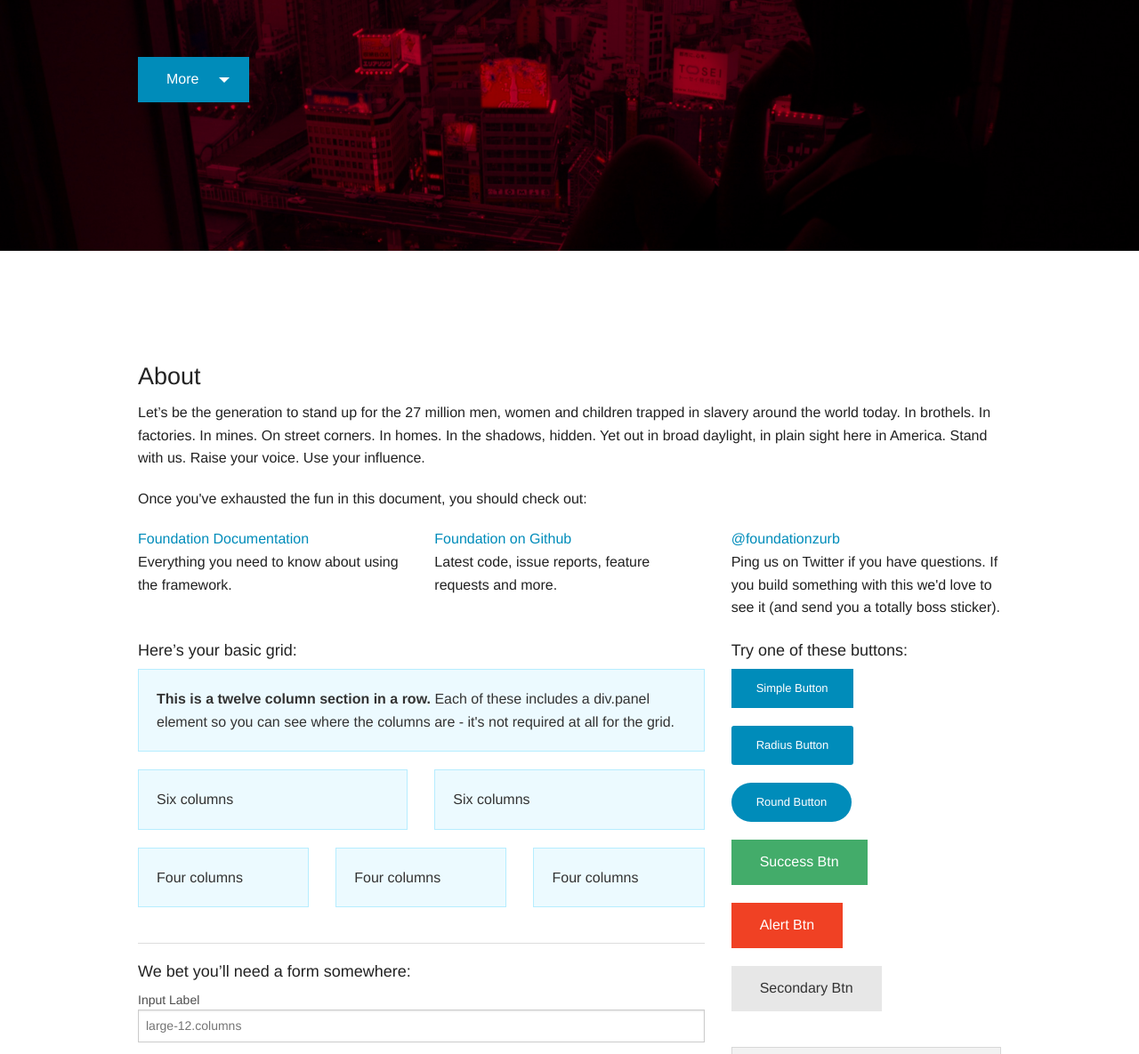
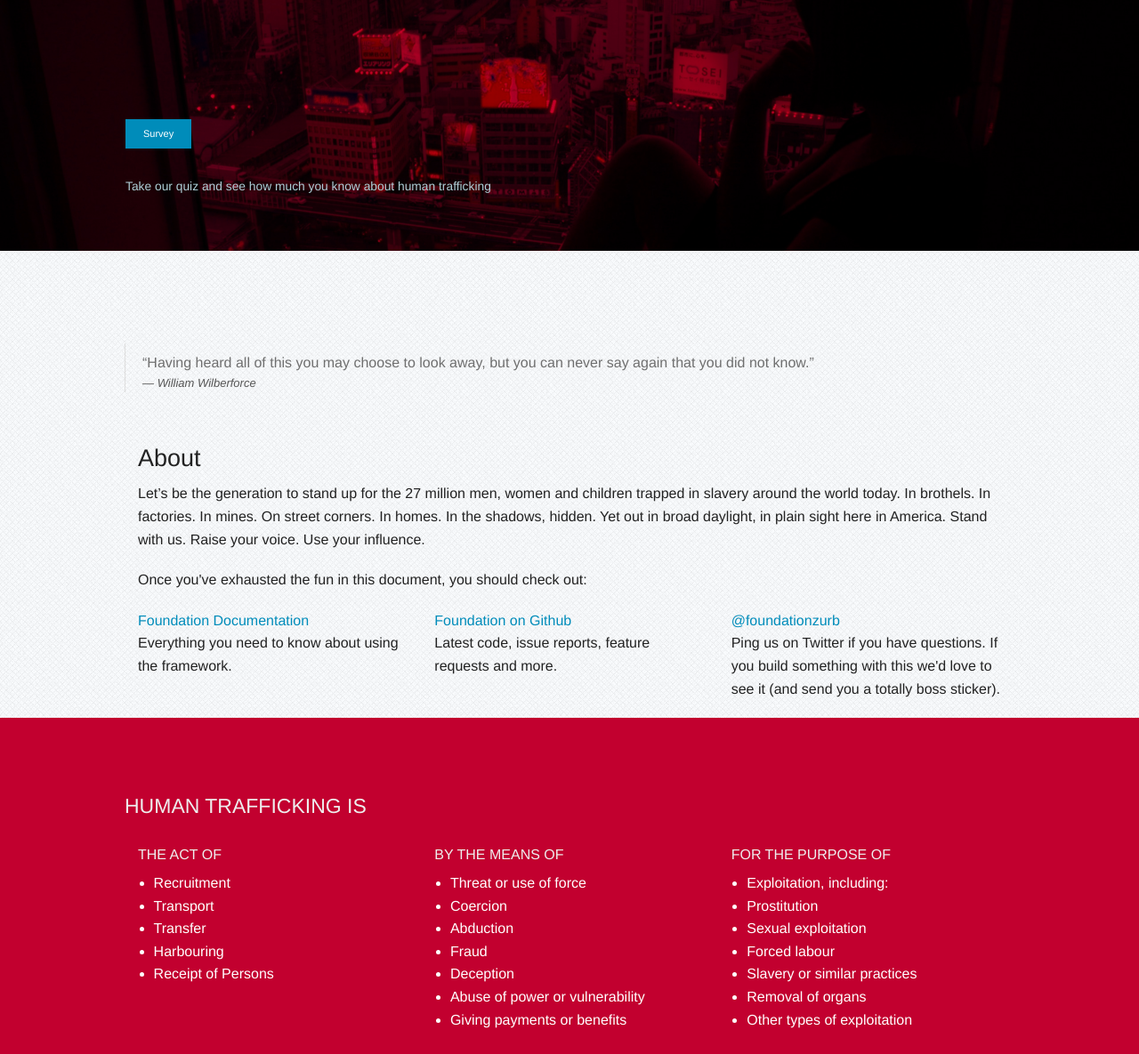
Before and after one commit to chuzzlewit/chainedfreedom, a website: page index.html in a window 1280 px wide. Shown: the part 218-1403 px from the top of the page at 89% size. Drawn offline with nearby package versions, Linux system fonts and the light colour scheme.

Commit message:
edited html and added background

```diff
--- a/index.html
+++ b/index.html
@@ -17,7 +17,9 @@
     <nav class="top-bar" data-topbar>
 
       <ul class="title-area">
-        <li class="name"><!-- Leave this empty --></li>
+        <li class="name">
+          <!-- Leave this empty -->
+        </li>
         <li class="toggle-topbar menu-icon"><a href="#">Menu</a>
         </li>
       </ul>
@@ -53,29 +55,38 @@
 
     <header class="row">
 
-    <div class="large-12 columns">
-        <img src="imgs/mainlogo.svg" alt="mainlogo"/><br>
 
-      <a href="#" data-dropdown="drop1" class="button dropdown">More</a>
+        <img src="imgs/mainlogo.svg" alt="mainlogo" />
         <br>
-      <ul id="drop1" data-dropdown-content class="f-dropdown">
-          <li><a href="#">This is a link</a></li>
-          <li><a href="#">This is another</a></li>
-          <li><a href="#">Yet another</a></li>
-      </ul>
-    </div>
-</header>
+        <div id="callact" class="row"><a href="#" class="button tiny">Survey</a>
+
+          <h4><small>Take our quiz and see how much you know about human trafficking</small></h4>
 
 
         </div>
 
 
+
+        <br>
+
+      </div>
+    </header>
+
+  </div>
+  <div id="quote">
+    <div class="row">
+
+      <blockquote>“Having heard all of this you may choose to look away, but you can never say again that you did not know.”<cite>William Wilberforce</cite>
+      </blockquote>
+    </div>
+  </div>
   <div class="row">
     <div class="large-12 columns">
 
 
       <h3>About</h3>
-        <p>Let’s be the generation to stand up for the 27 million men, women and children trapped in slavery around the world today. In brothels. In factories. In mines. On street corners. In homes. In the shadows, hidden. Yet out in broad daylight, in plain sight here in America. Stand with us. Raise your voice. Use your influence.</p>
+      <p>Let’s be the generation to stand up for the 27 million men, women and children trapped in slavery around the world today. In brothels. In factories. In mines. On street corners. In homes. In the shadows, hidden. Yet out in broad daylight, in plain
+        sight here in America. Stand with us. Raise your voice. Use your influence.</p>
       <p>Once you've exhausted the fun in this document, you should check out:</p>
       <div class="row">
         <div class="large-4 medium-4 columns">
@@ -94,7 +105,47 @@
     </div>
 
   </div>
+<div class="full">
+<div class="row">
+    <h4>HUMAN TRAFFICKING IS</h4><br>
+  <div class="medium-4 columns">
+      <h6>THE ACT OF</h6>
+      <ul>
+          <li>Recruitment</li>
+          <li>Transport</li>
+          <li>Transfer</li>
+          <li>Harbouring</li>
+          <li>Receipt of Persons</li>
+      </ul>
+  </div>
+  <div class="medium-4 columns">
+      <h6>BY THE MEANS OF</h6>
+      <ul>
+          <li>Threat or use of force</li>
+          <li>Coercion</li>
+          <li>Abduction</li>
+          <li>Fraud</li>
+          <li>Deception</li>
+          <li>Abuse of power or vulnerability</li>
+          <li>Giving payments or benefits</li>
+      </ul>
+  </div>
+  <div class="medium-4 columns">
+      <h6>FOR THE PURPOSE OF</h6>
+      <ul>
+          <li>Exploitation, including:</li>
+          <li>Prostitution</li>
+          <li>Sexual exploitation</li>
+          <li>Forced labour</li>
+          <li>Slavery or similar practices</li>
+          <li>Removal of organs</li>
+          <li>Other types of exploitation</li>
+      </ul>
 
+</div>
+</div>
+
+</div>
   <div class="row">
     <div class="large-8 medium-8 columns">
       <h5>Here&rsquo;s your basic grid:</h5>
--- a/scss/_settings.scss
+++ b/scss/_settings.scss
@@ -40,7 +40,7 @@
 // $total-columns: 12;
 
 // We use these to control various global styles
-// $body-bg: #fff;
+$body-bg: #f0eeec;
 // $body-font-color: #222;
 // $body-font-family: "Helvetica Neue", "Helvetica", Helvetica, Arial, sans-serif;
 // $body-font-weight: normal;
--- a/scss/app.scss
+++ b/scss/app.scss
@@ -42,7 +42,7 @@
 .hero{
     background: url('../imgs/tokyo.jpg');
     background-size: cover;
-    margin-bottom:7.5em;
+
     h1{color:#fff;}
     img{
         padding-top:5em;
@@ -50,9 +50,35 @@
 
 }
 header {
-    padding-top: 50px;
+    padding-top: 40px;
     min-height: 500px;
-    .button{
-        margin-top:5em;
+    small {
+        color:#AFD0D8;
     }
+
+#callact{
+    padding:10em 2em 1em 1em;
 }
+
+
+}
+#quote{
+    padding: 6.5em 2em 2em 2em;
+
+}
+.full{
+    padding: 5em;
+    background-color:#C2002F;
+    color:#fff;
+    font-weight:200;
+    h4, h6{color:#eee;
+        }
+
+}
+
+body{
+    background: url('../imgs/grid_noise.png');
+    background-repeat: repeat;
+
+
+}
```
Also changed, not shown: css/app.css, imgs/grid_noise.png (added). Lines whose indentation alone changed are shown as unchanged.
